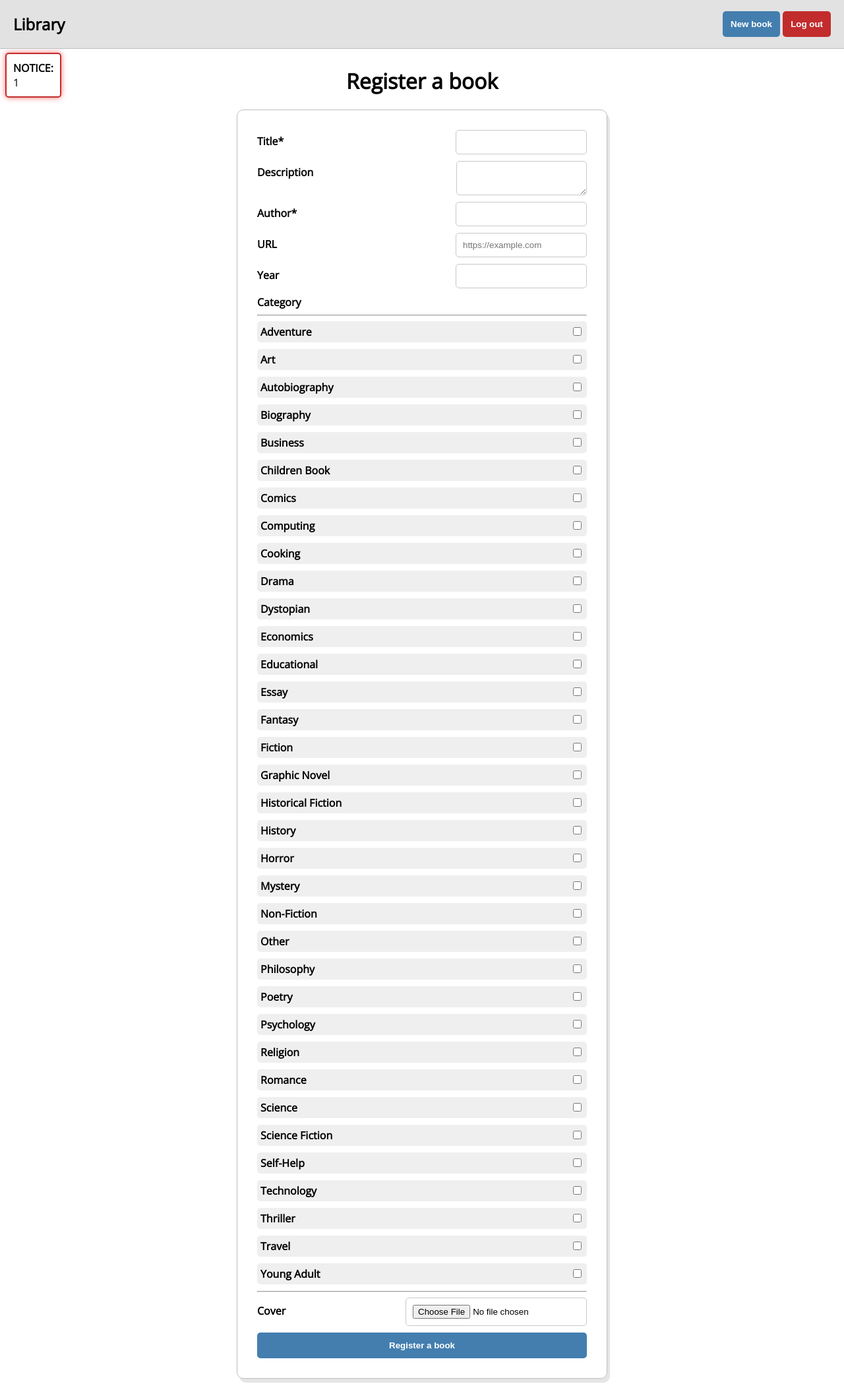
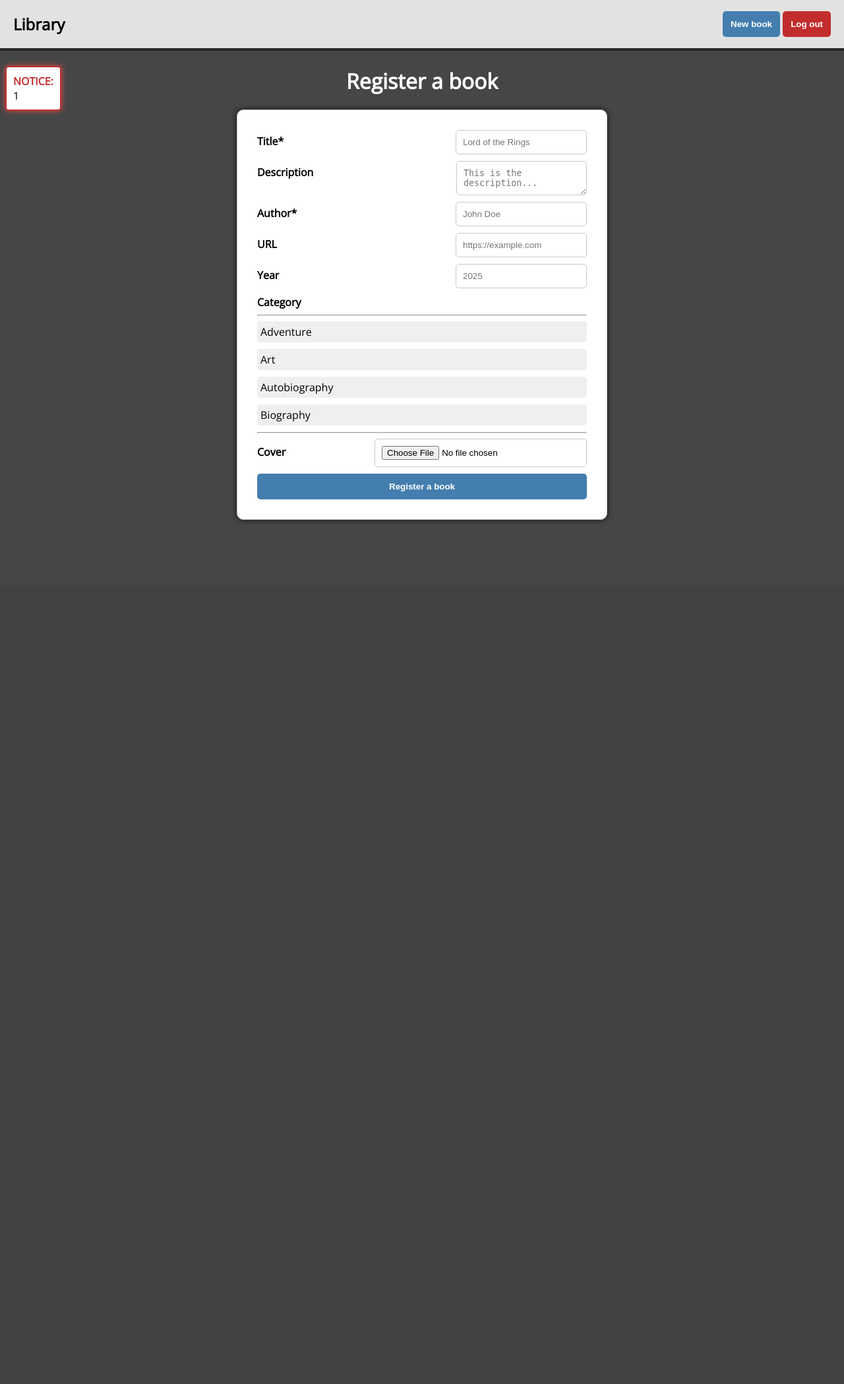
Before and after one commit to migbg/library, a PHP site: page /book_form.php in a window 1280 px wide. Shown: the whole page at 66% size. After the commit the page ends 790 px from the top, so only its background shows below. Run offline with PHP 8.4, Linux system fonts and the light colour scheme; the visitor is signed in with stand-in values (Sample User, id 1); data comes from the database, SQL or seed files in the repository.

Commit message:
Mostly CSS

```diff
--- a/book_form.php
+++ b/book_form.php
@@ -50,15 +50,15 @@ else {
         <form action="book_actions.php<?php if ($update == "yes") echo "?id=" . $book['id'] ?>" method="post" enctype="multipart/form-data">
             <div class="container-row">
                 <label for="title"> Title* </label>
-                <input type="text" name="title" id="title" value="<?php if ($update == "yes") echo htmlspecialchars($book['title']) ?>" required>
+                <input type="text" name="title" placeholder="Lord of the Rings" id="title" value="<?php if ($update == "yes") echo htmlspecialchars($book['title']) ?>" required>
             </div>
             <div class="container-row">
                 <label for="description"> Description </label>
-                <textarea name="description" id="description"><?php if ($update == "yes") echo nl2br(htmlspecialchars($book['description'])) ?></textarea>
+                <textarea name="description" placeholder="This is the description..." id="description"><?php if ($update == "yes") echo nl2br(htmlspecialchars($book['description'])) ?></textarea>
             </div>
             <div class="container-row">
                 <label for="author"> Author* </label>
-                <input type="text" name="author" id="author" value="<?php if ($update == "yes") echo htmlspecialchars($book['author']) ?>">
+                <input type="text" name="author" placeholder="John Doe" id="author" value="<?php if ($update == "yes") echo htmlspecialchars($book['author']) ?>">
             </div>
             <div class="container-row">
                 <label for="url"> URL </label>
@@ -66,14 +66,15 @@ else {
             </div>
             <div class="container-row">
                 <label for="year"> Year </label>
-                <input type="number" name="year" id="year" value="<?php if ($update == "yes") echo (int)$book['year'] != NULL ?  htmlspecialchars((int)$book['year']) : ""?>">
+                <input type="number" name="year" placeholder="2025" id="year" value="<?php if ($update == "yes") echo (int)$book['year'] != NULL ?  htmlspecialchars((int)$book['year']) : ""?>">
             </div>
             <b> Category </b>
             <hr>
+            <div class="scroll">
                 <?php
                     foreach ($result as $category) {
-                        echo "<div class='container-row categories'>";
-                        echo "<label for='" . htmlspecialchars($category['name']) . "'>" . htmlspecialchars($category['name']) . "</label>";
+                        echo "<label class='container-row categories'>";
+                        echo "<span>" . htmlspecialchars($category['name']) . "</span>";
                         echo "<input type='checkbox' id='" . htmlspecialchars($category['name']) . "' name='categories[]' value='" . htmlspecialchars($category['name']) . "'";
                         if ($update == "yes") {
                             foreach ($result_categories as $selected) {
@@ -83,9 +84,10 @@ else {
                             }
                         }
                         echo ">";
-                        echo "</div>";
+                        echo "</label>";
                     }
                 ?>
+            </div>
             <hr>
             <div class="container-row">
                 <label for="userfile"> Cover </label>
--- a/login_form.php
+++ b/login_form.php
@@ -13,7 +13,7 @@ if (isset($_SESSION['isLogged'])) header('Location: books_list.php');
 </head>
 <body>
     <div class="container">
-        <h2> Log in </h2>
+        <h1> Log in </h1>
         <form action="login.php" method="post">
             <div class="container-row">
                 <label for="email"> Email: </label>
@@ -31,7 +31,7 @@ if (isset($_SESSION['isLogged'])) header('Location: books_list.php');
         <div>
             <?php
                 if (isset($_SESSION['info'])) {
-                    echo "<div class=container-info><span style='color: rgb(194, 44, 44)'>NOTICE:</span>" . $_SESSION['info'] . "</div>";
+                    echo "<div class=container-info><b><span style='color: rgb(194, 44, 44)'>NOTICE:</span></b>" . $_SESSION['info'] . "</div>";
                     unset($_SESSION['info']);
                 }
             ?>
--- a/nav.php
+++ b/nav.php
@@ -9,7 +9,7 @@
 </nav>
 <?php
     if (isset($_SESSION['bookinfo'])){
-        echo "<div class='container-info info'><b>NOTICE:</b>". $_SESSION['bookinfo'] . "</div>";
+        echo "<div class='container-info info'><b><span style='color: rgb(194, 44, 44)'>NOTICE:</span></b>". $_SESSION['bookinfo'] . "</div>";
         unset($_SESSION['bookinfo']);
     }
 ?>
--- a/register_form.php
+++ b/register_form.php
@@ -13,7 +13,7 @@ if (isset($_SESSION['isLogged'])) header('Location: books.php');
 </head>
 <body>
     <div class="container">
-        <h2> Register </h2>
+        <h1> Register </h1>
         <form action="register.php" method="post">
             <div class="container-row">
                 <label for="username"> Name </label>
@@ -39,7 +39,7 @@ if (isset($_SESSION['isLogged'])) header('Location: books.php');
         <div>
             <?php
                 if (isset($_SESSION['info'])) {
-                    echo "<div class=container-info><span style='color: rgb(194, 44, 44)'>NOTICE:</span>". $_SESSION['info'] . "</div>";
+                    echo "<div class=container-info><b><span style='color: rgb(194, 44, 44)'>NOTICE:</span></b>". $_SESSION['info'] . "</div>";
                     unset($_SESSION['info']);
                 }
             ?>
--- a/style.css
+++ b/style.css
@@ -3,12 +3,12 @@
 body {
     font-family: 'Open Sans', sans-serif;
     margin-top: 80px;
+    background-color: rgb(70, 70, 70);
 }
 
 .container {
   display: flex;
   flex-direction: column;
-  justify-content: center;
   align-items: center;
   min-height: 100vh;
 }
@@ -24,6 +24,20 @@ body {
     background-color: #EFEFEF;
     padding: 5px;
     border-radius: 5px;
+    font-weight: normal;
+}
+
+label:has(input[type="checkbox"]:checked) {
+    background-color: rgb(67, 126, 175);
+    color: white;
+}
+
+input[type="checkbox"]{
+    display: none;
+}
+
+input[type="file"]{
+    width: 60%;
 }
 
 .container-info {
@@ -40,7 +54,6 @@ body {
 
 .info {
     position: fixed;
-    margin-top: 0;
 }
 
 .books-list {
@@ -114,13 +127,18 @@ input:focus, textarea:focus, select:focus {
     box-shadow: 0 0 8px rgba(57, 166, 180, 0.8);
 }
 
+h1 {
+    color: white;
+}
+
 form {
+    padding: 30px;
+    box-shadow: 0 0 8px rgba(0, 0, 0, 0.8);
     border: 1px solid rgb(190, 190, 190);
-    padding: 30px;
-    box-shadow: 4px 6px rgba(0,0,0,0.1);
     border-radius: 10px;
-    width: 95%;
+    width: 80%;
     max-width: 500px;
+    background-color: white;
 }
 
 .login-register {
@@ -168,19 +186,7 @@ form {
 }
 
 .book-info h3 {
-    margin: 0 0 10px;
     font-size: 1.8rem;
-}
-
-.book-info p {
-    margin: 6px 0;
-    color: #444;
-}
-
-.description {
-    margin-top: 12px;
-    font-size: 1rem;
-    line-height: 1.5;
 }
 
 nav {
@@ -190,7 +196,7 @@ nav {
     width: 100%;
     background: #e2e2e2;
     z-index: 1000;
-    border-bottom: 1px solid rgb(190, 190, 190);
+    border-bottom: 4px solid rgb(40, 40, 40);
 }
 
 .container-nav {
@@ -208,3 +214,8 @@ nav {
     margin-left: 20px;
     color: black;
 }
+
+.scroll {
+    height: 160px;
+    overflow-y: scroll;
+}
```
